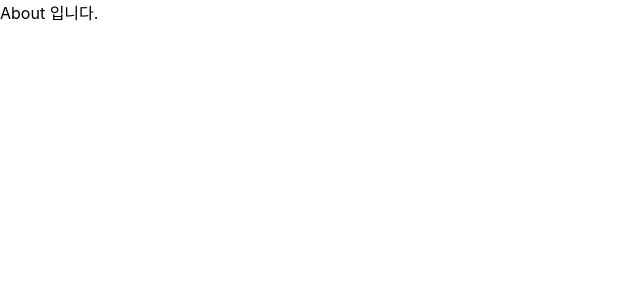
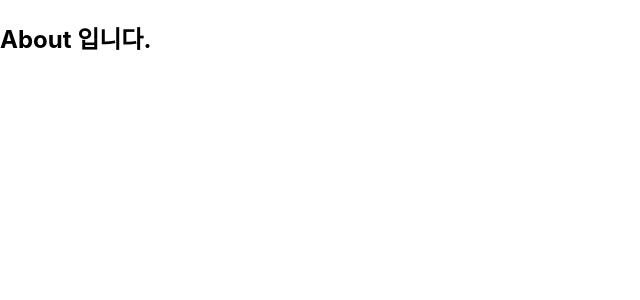
Before and after one commit to fc-devcampreact4th/week_02, a React (Create React App) app: page /about in a window 1280 px wide. Shown: the top 300 px of the page, without its empty margins (0-640 px from the left). Built offline with nearby package versions, Linux system fonts and the light colour scheme.

Commit message:
브라우저 url query 추출하여 활용 해보기

```diff
--- a/src/pages/About.jsx
+++ b/src/pages/About.jsx
@@ -6,5 +6,12 @@ export default function About({ location }) {
     // console.log(searchParams.get("name"));
     const query = queryString.parse(location.search);
     console.log(query);
-    return <div>About 입니다.</div>;
+    const name = query.name;
+
+    return (
+        <div>
+            <h2>About 입니다.</h2>
+            {name && <p>이름은 {name} 입니다.</p>}
+        </div>
+    );
 }
```
